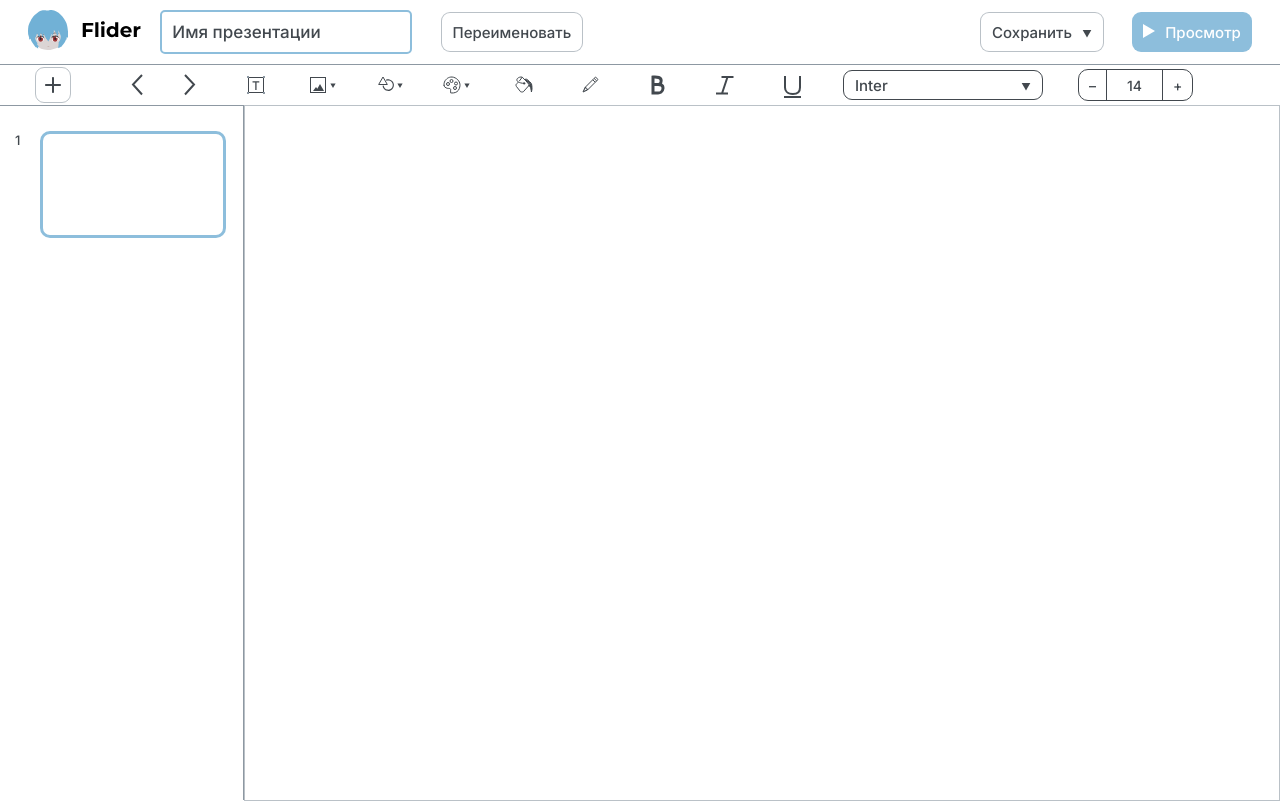
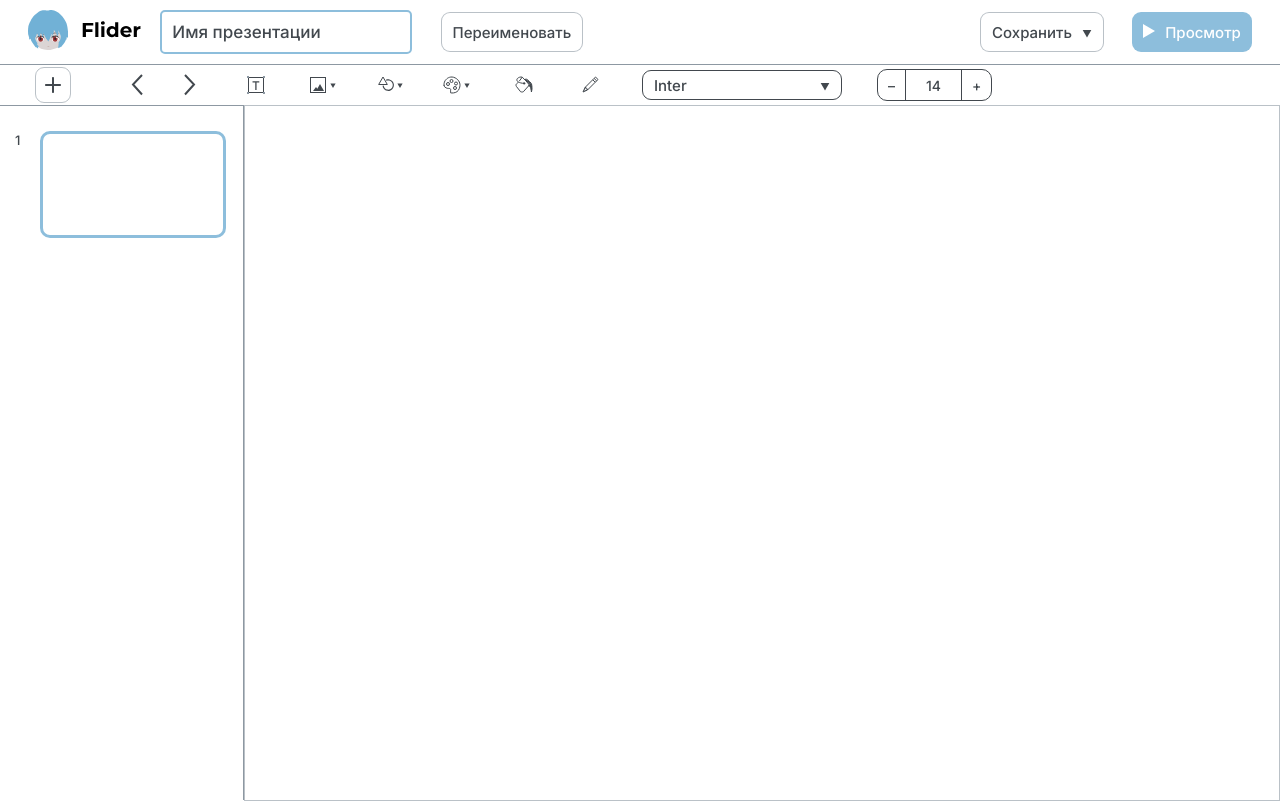
Before and after one commit to Exevald/flider, a React (Create React App) app: page /presentation in a window 1280 px wide. Built offline with nearby package versions, Linux system fonts and the light colour scheme.

Commit message:
Убрал нереализованные кнопки

```diff
--- a/src/view/components/Toolbar/Toolbar.tsx
+++ b/src/view/components/Toolbar/Toolbar.tsx
@@ -95,12 +95,9 @@ const Toolbar = (props: ToolbarProps, {status = 0}: StatusProps) => {
             }
             {
                 (status === 0 || status === 2) && <>
-                    <ButtonIcon viewStyle={"bold"} onClick={() => {
-                    }}/>
-                    <ButtonIcon viewStyle={"cursive"} onClick={() => {
-                    }}/>
-                    <ButtonIcon viewStyle={"underline"} onClick={() => {
-                    }}/>
+                    {/*<ButtonIcon viewStyle={"bold"} onClick={() => {}}/>
+                    <ButtonIcon viewStyle={"cursive"} onClick={() => {}}/>
+                    <ButtonIcon viewStyle={"underline"} onClick={() => {}}/>*/}
                     <Button viewStyle={"fontArea"}
                             iconStyle={"right"}
                             iconSrc={SaveIcon}
```
